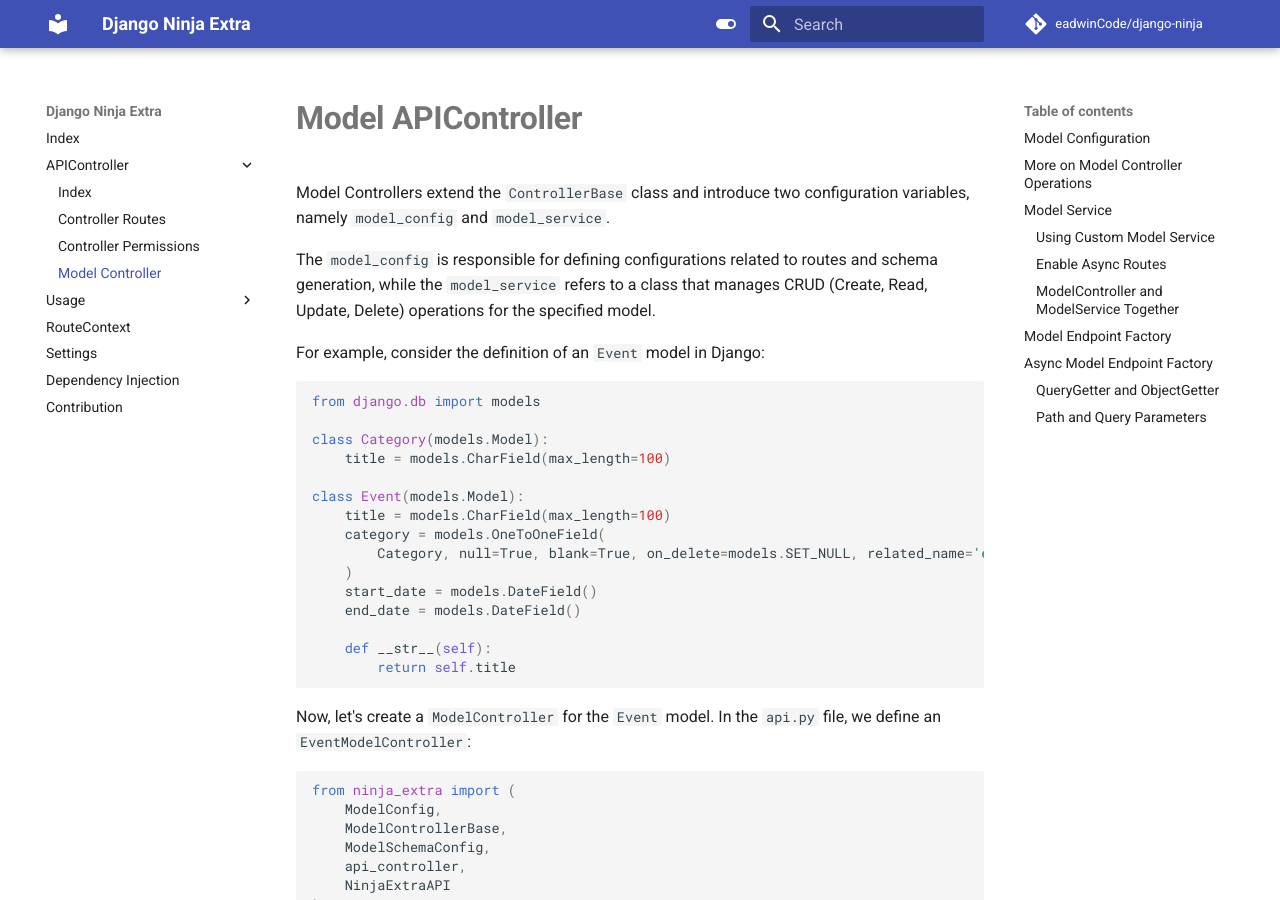
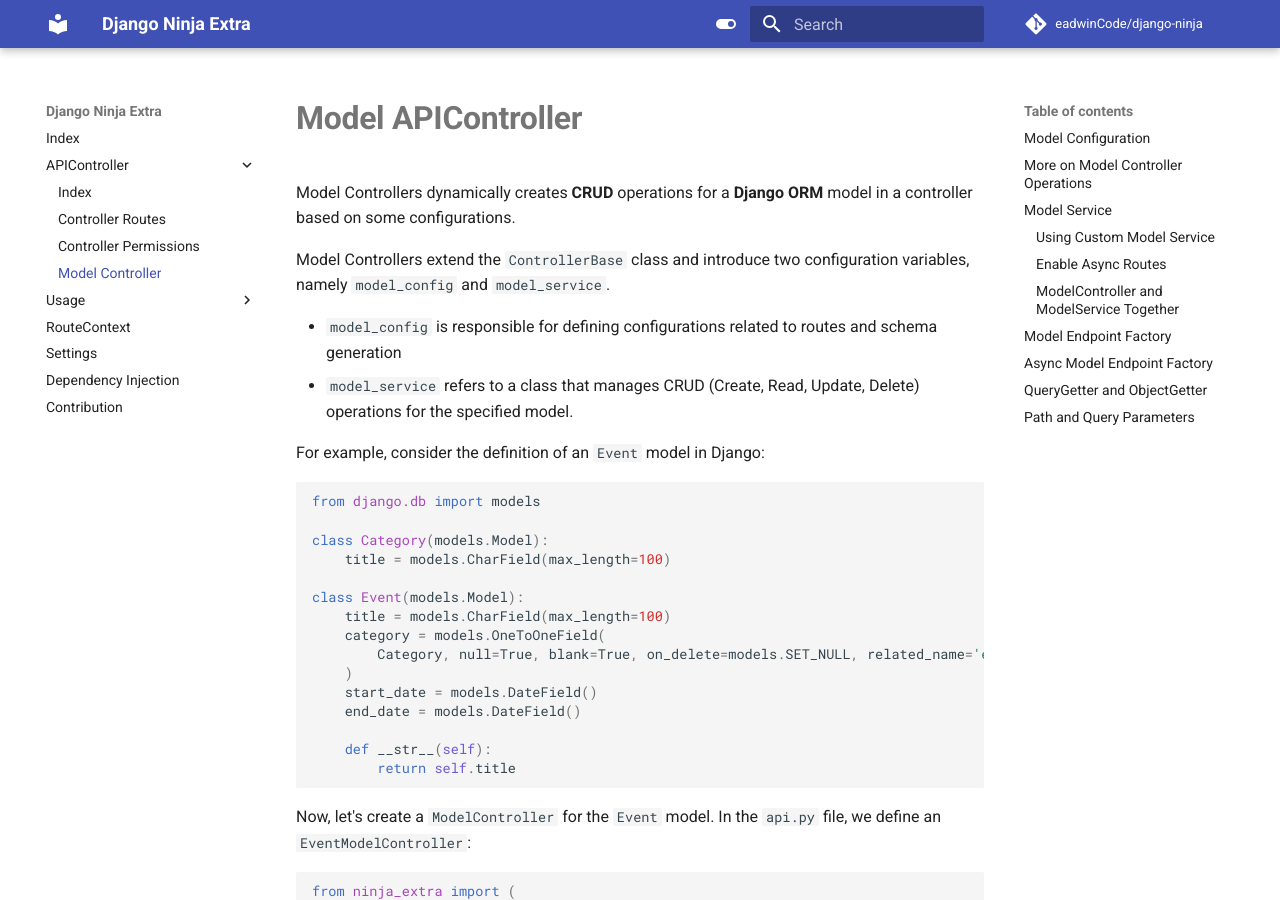
Before and after one commit to eadwinCode/django-ninja-extra, an MkDocs documentation site: the page built from docs/api_controller/model_controller.md, in a window 1280 px wide and 900 px high. Built offline with MkDocs 1.6.1 and Material for MkDocs 9.7.7, drawn with Linux system fonts in a browser that asks for light colours; comment, search, counter and statistics services are not loaded.

Commit message:
doc updates

```diff
--- a/docs/api_controller/model_controller.md
+++ b/docs/api_controller/model_controller.md
@@ -1,7 +1,10 @@
 # **Model APIController**
+Model Controllers dynamically creates **CRUD** operations for a **Django ORM** model in a controller based on some configurations.
+
 Model Controllers extend the `ControllerBase` class and introduce two configuration variables, namely `model_config` and `model_service`.
 
-The `model_config` is responsible for defining configurations related to routes and schema generation, while the `model_service` refers to a class that manages CRUD (Create, Read, Update, Delete) operations for the specified model.
+- `model_config` is responsible for defining configurations related to routes and schema generation
+- `model_service` refers to a class that manages CRUD (Create, Read, Update, Delete) operations for the specified model.
 
 For example, consider the definition of an `Event` model in Django:
 
@@ -369,7 +372,7 @@
 `handle_add_event_to_new_category` to asynchronous function as well.
 
 
-### **QueryGetter and ObjectGetter**
+## **QueryGetter and ObjectGetter**
 `ModelEndpointFactory` exposes a more flexible way to get a model object or get a queryset filter in the case of
 `ModelEndpointFactory.find_one` and `ModelEndpointFactory.list`, respectively.
 
@@ -436,7 +439,7 @@
 Also, keep in mind that `model_config` settings like `create_schema`, `retrieve_schema`, `patch_schema`, and `update_schema`
 are all available after ModelConfig instantiation.
 
-### **Path and Query Parameters**
+## **Path and Query Parameters**
 
 In `ModelEndpointFactory`, path parameters are parsed to identify both `path` and `query` parameters.
 These parameters are then created as fields within the Ninja input schema and resolved during the request,
```
